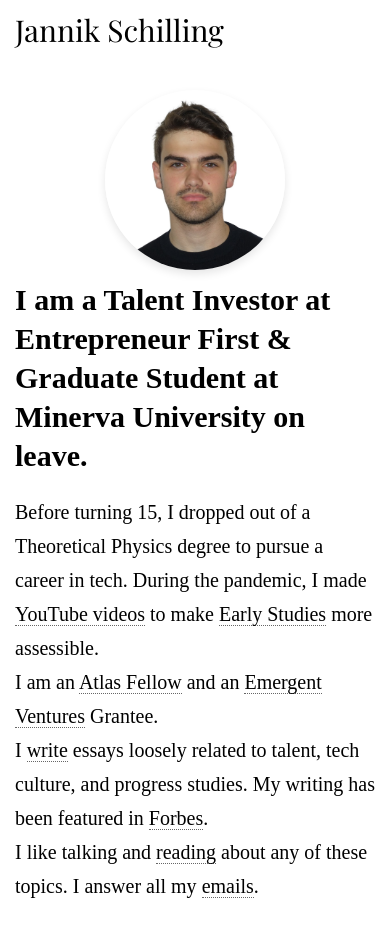
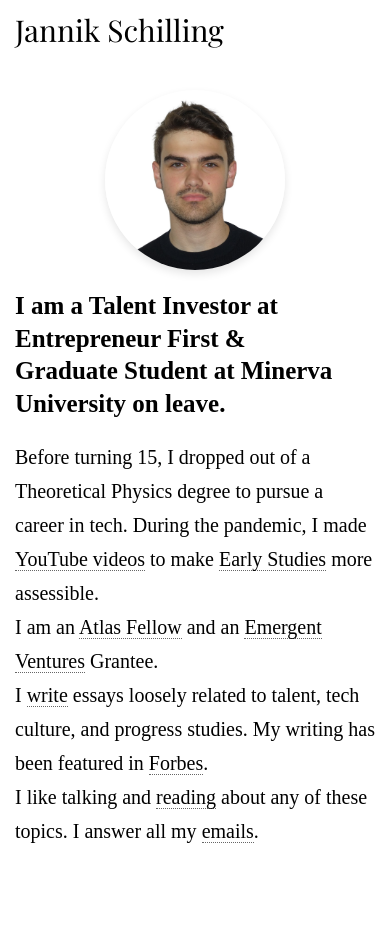
Before and after one commit to jannikls/jannikls.github.io, a Jekyll site: the page built from index.md, in a window 390 px wide. Built offline with Jekyll 4.4.1, drawn with Linux system fonts in a browser that asks for light colours; some web fonts are replaced.

Commit message:
margin fic

```diff
--- a/assets/css/default.css
+++ b/assets/css/default.css
@@ -400,6 +400,12 @@
     text-align: left;
   }
 
+  p.header {
+    font-size: 25px;
+    padding-top: 10px;
+
+  }
+
   .main-content {
     margin: 0;
     padding: 0;
```
